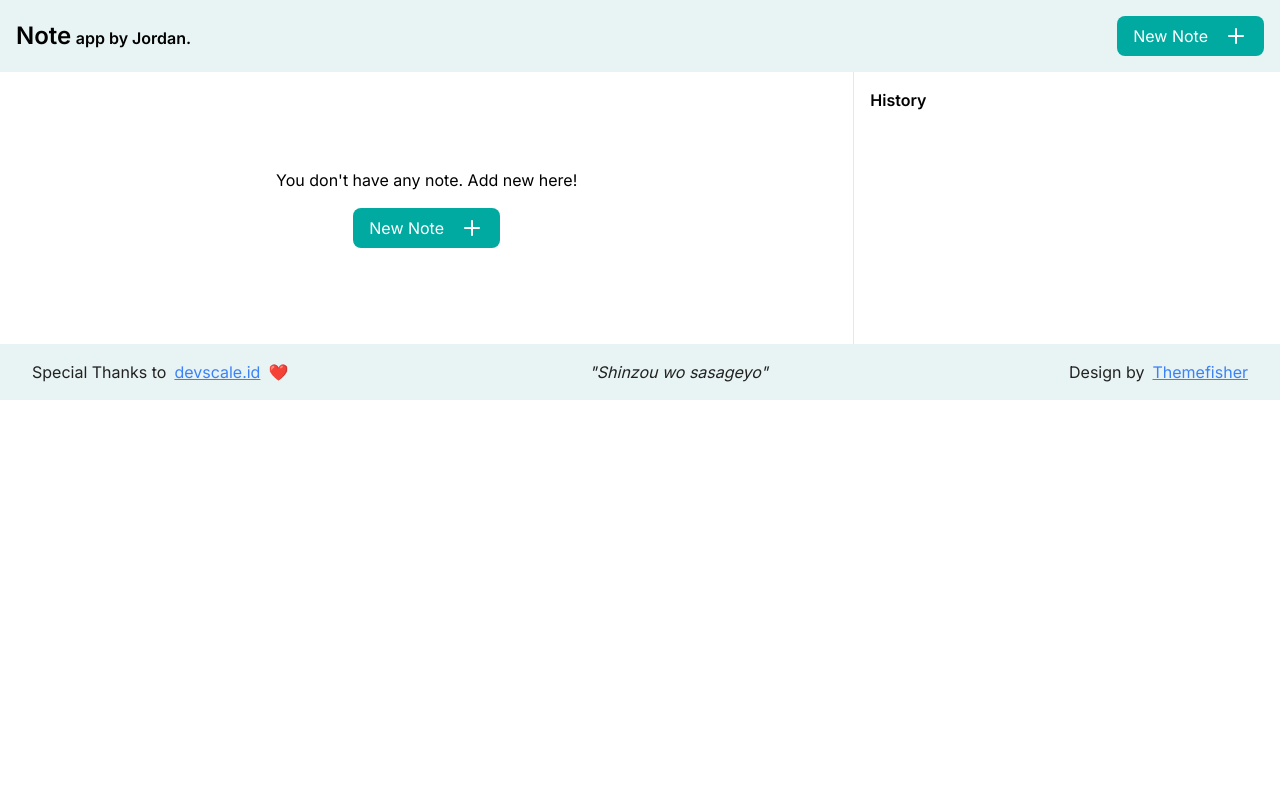
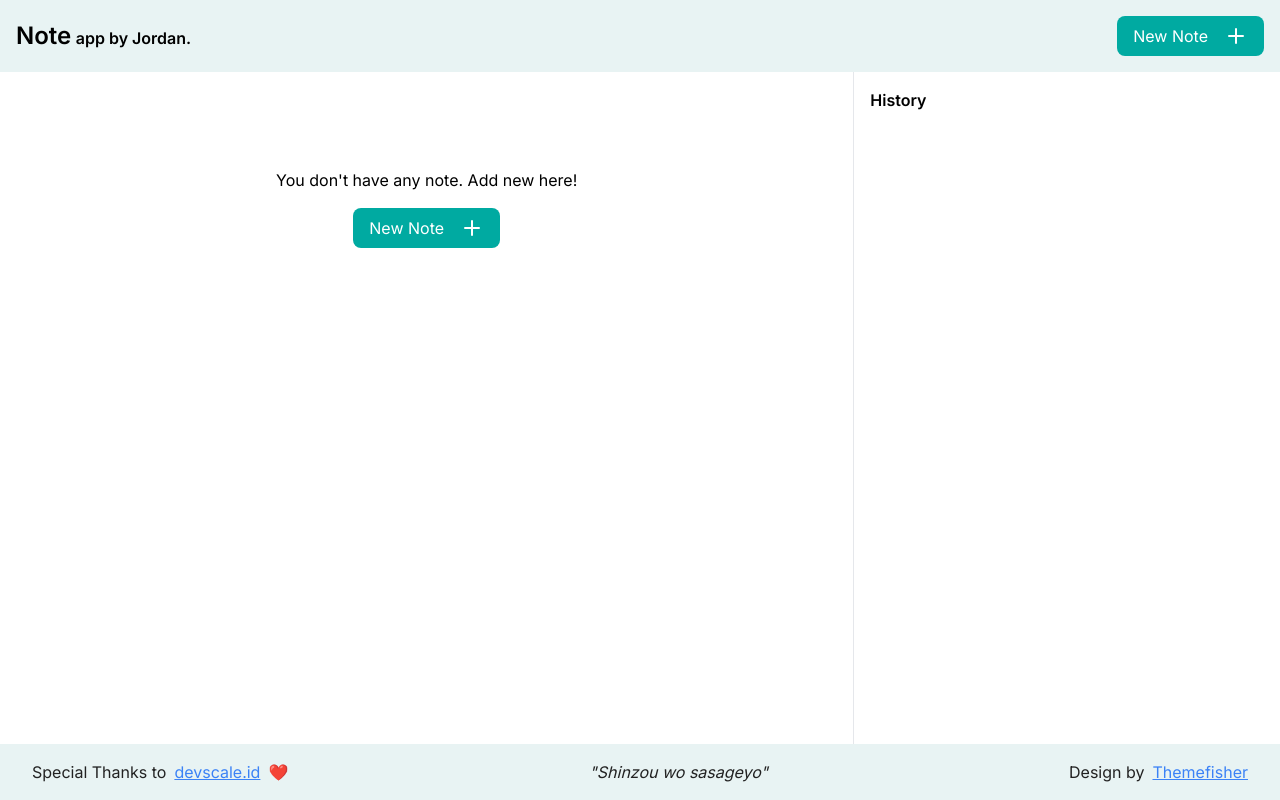
Before and after one commit to jordanmaulana/notenextjs, a Next.js app: page / in a window 1280 px wide. Built offline with nearby package versions, Linux system fonts and the light colour scheme.

Commit message:
fix height

```diff
--- a/src/app/page.js
+++ b/src/app/page.js
@@ -5,13 +5,13 @@ import { NotePreview } from "@/components/notes/NotePreview";
 
 export default function Home() {
   return (
-    <div className="flex flex-col max-h-screen">
+    <div className="flex flex-col min-h-screen max-h-screen">
       <Header></Header>
       <main className="flex flex-1 divide-solid flex-col lg:flex-row divide-x overflow-hidden">
-        <div className="basis-2/3 overflow-x-hidden overflow-y-auto">
+        <div className="flex-1 basis-2/3 overflow-x-hidden overflow-y-auto ">
           <NotePreview />
         </div>
-        <div className="basis-1/3 overflow-x-hidden overflow-y-auto">
+        <div className="flex-1 basis-1/3 overflow-x-hidden overflow-y-auto">
           <NoteHistory></NoteHistory>
         </div>
       </main>
--- a/src/components/providers/NoteProvider.jsx
+++ b/src/components/providers/NoteProvider.jsx
@@ -84,8 +84,9 @@ export const NoteProvider = ({ children }) => {
   }
 
   useEffect(() => {
-    localStorage.setItem(noteKey, JSON.stringify([]));
-    localStorage.setItem(historyKey, JSON.stringify([]));
+    // for debugging purpose
+    // localStorage.setItem(noteKey, JSON.stringify([]));
+    // localStorage.setItem(historyKey, JSON.stringify([]));
 
     const note = localStorage.getItem(noteKey);
     if (note) {
```
